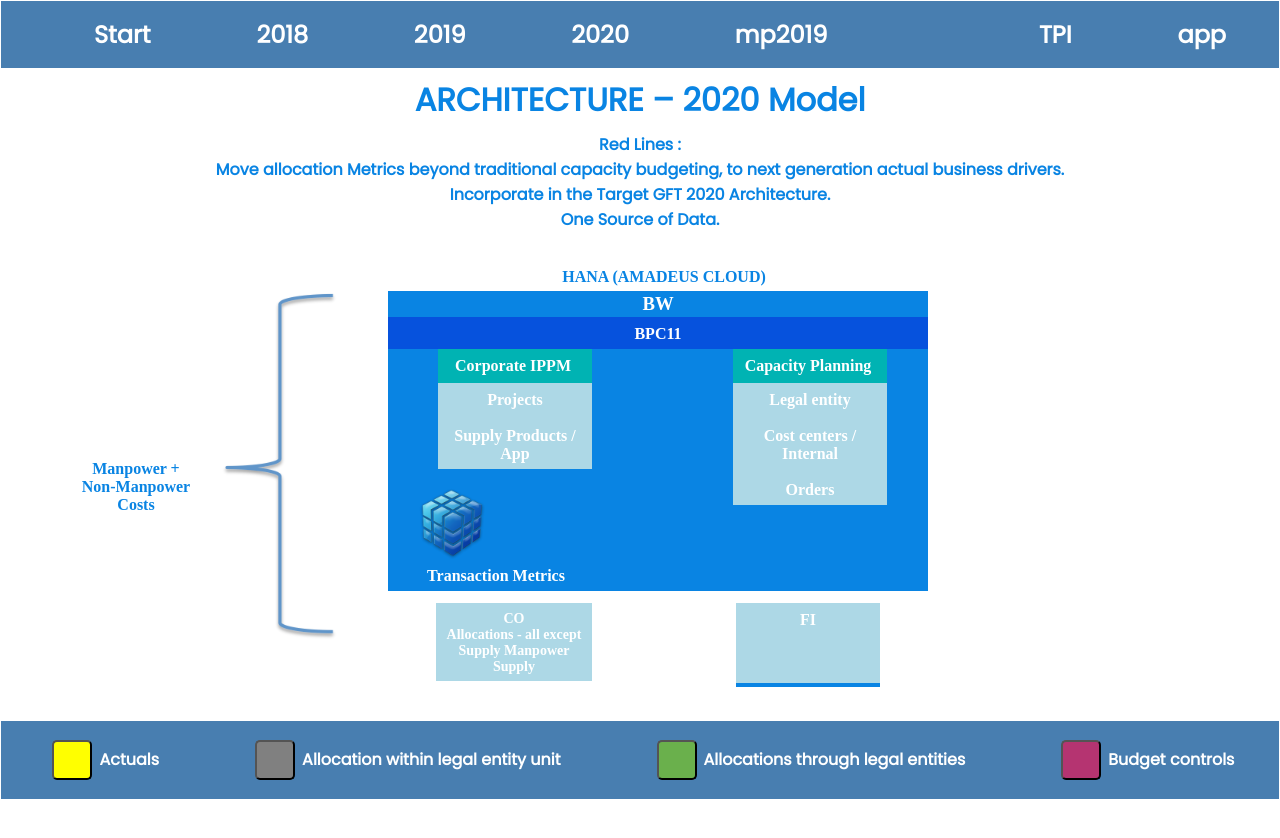
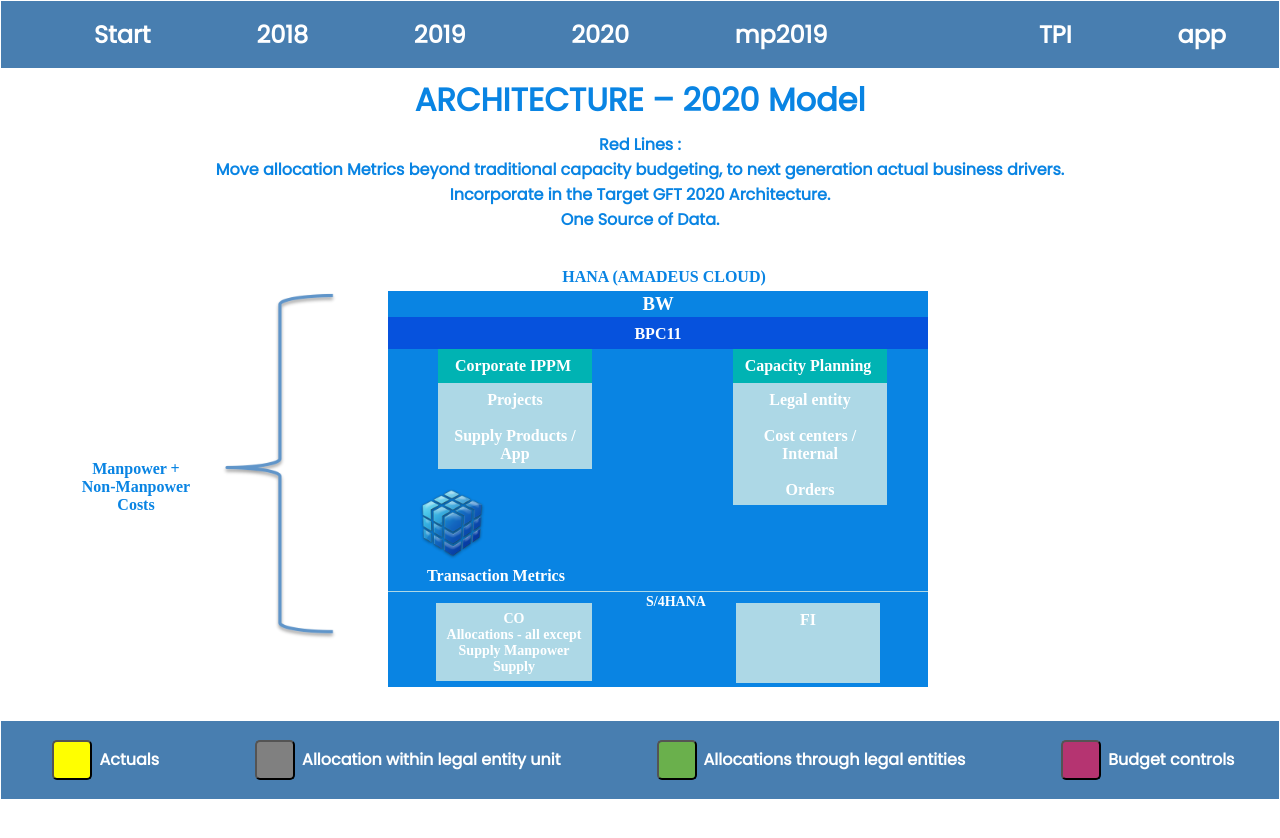
Before and after one commit to simplonProject1/presentation, an Angular app: page /year2020 in a window 1280 px wide. Shown: the top 838 px of the page. Built offline with nearby package versions, Linux system fonts and the light colour scheme.

Commit message:
lllklklklk

```diff
--- a/src/app/app.module.ts
+++ b/src/app/app.module.ts
@@ -20,7 +20,6 @@
 import { Ppm2019Component } from './components/ppm2019/ppm2019.component';
 import { Ppm2020Component } from './components/ppm2020/ppm2020.component';
 import { ToggleDisplayService } from './services/toggle-display.service';
-
 
 const appRoutes: Routes = [
   {path: '', component: StartComponent},
--- a/src/app/components/year2020/year2020.component.html
+++ b/src/app/components/year2020/year2020.component.html
@@ -35,6 +35,8 @@
   <img src="assets\img\cube.png" id="cube">
   <p id="metrics">Transaction Metrics</p>
 
+  <div class="item4 bigdiv">
+  </div>
   <h5 id="hana">S/4HANA</h5>
   <div class="item5 bigdiv">
     <p>CO
```
